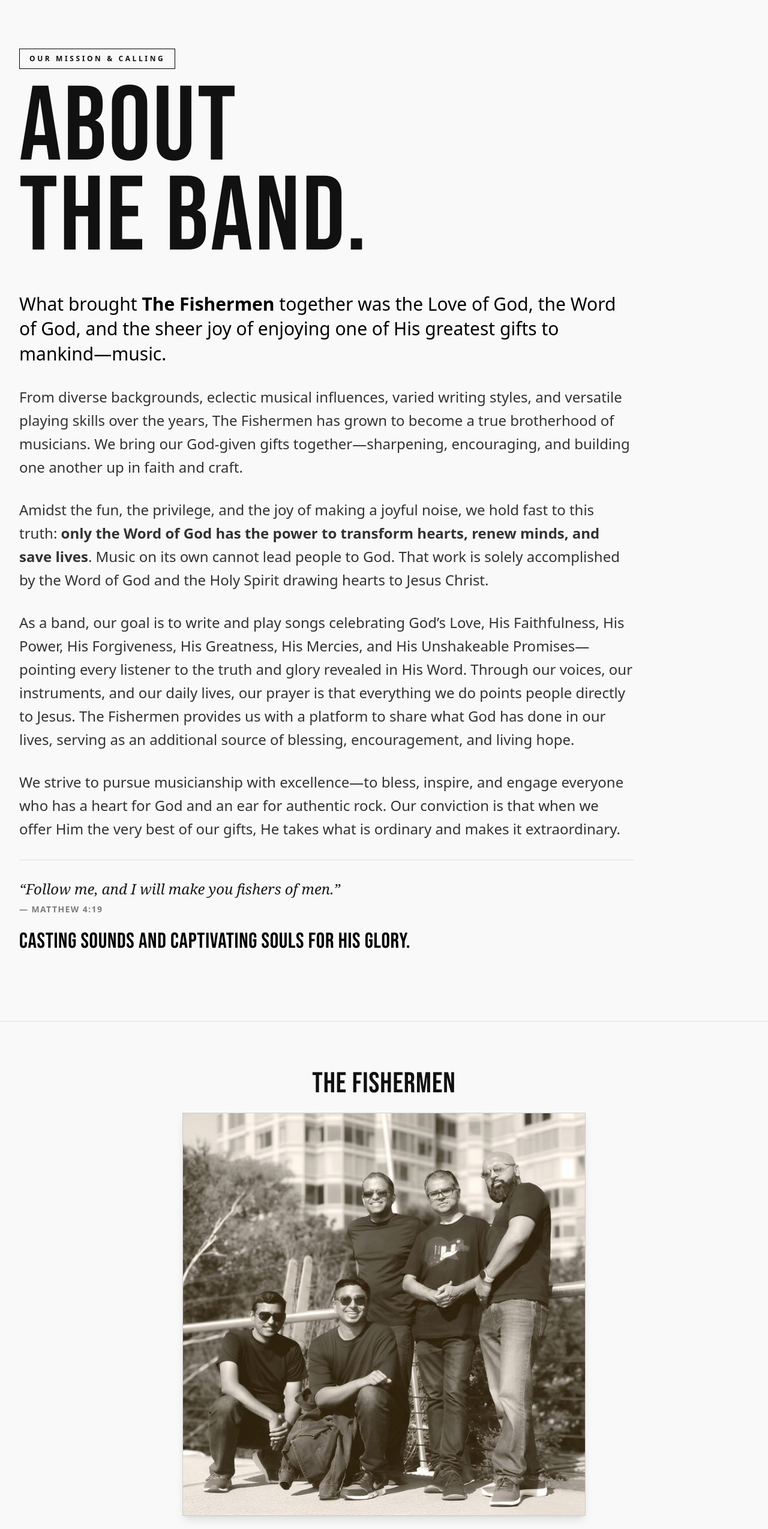
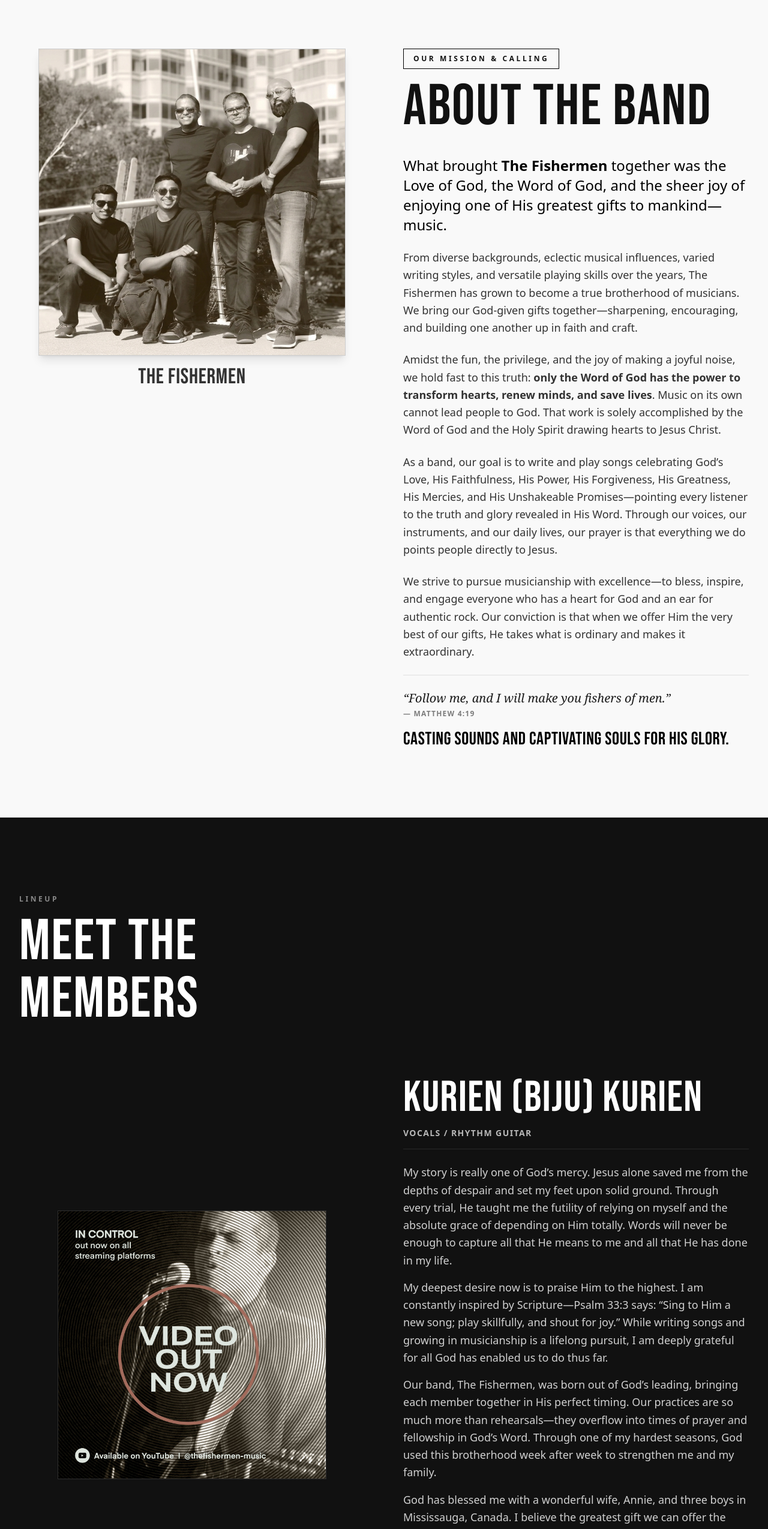
Before and after one commit to levinttgit/fishermen, a Next.js app: page /fishermen/about in a window 1280 px wide. Shown: the part 160-2709 px from the top of the page at 60% size. Built offline with nearby package versions, Linux system fonts and the light colour scheme.

Commit message:
Layout: place band photo side-by-side with About The Band story

```diff
--- a/src/app/about/page.tsx
+++ b/src/app/about/page.tsx
@@ -88,22 +88,51 @@ export default function AboutPage() {
       </nav>
 
       <main className="w-full">
-        {/* About Header Section */}
+        {/* About Header & Full Band Section (Side-by-Side) */}
         <motion.section
           initial="hidden"
           animate="visible"
           variants={fadeUp}
           className="px-8 py-20 md:py-28 max-w-7xl mx-auto border-b border-black/10"
         >
-          <span className="font-bold tracking-[0.3em] uppercase text-xs mb-6 inline-block border border-black px-4 py-2">
+          <div className="flex flex-col lg:flex-row items-start gap-12 lg:gap-16">
+            {/* Band Photo (4x4 Square) */}
+            <div className="w-full lg:w-1/2 flex flex-col items-center">
+              <div className="w-full max-w-lg aspect-square bg-neutral-200 border border-black/10 relative overflow-hidden group shadow-lg">
+                <img
+                  src={bandPhotoUrl}
+                  alt="The Fishermen Band"
+                  className="w-full h-full object-cover object-center"
+                  onError={(e) => {
+                    e.currentTarget.style.display = "none";
+                    const fallback = e.currentTarget.parentElement?.querySelector(".fallback-placeholder") as HTMLElement;
+                    if (fallback) fallback.style.display = "flex";
+                  }}
+                />
+                <div className="fallback-placeholder hidden absolute inset-0 w-full h-full border-2 border-dashed border-black/30 flex-col items-center justify-center text-center p-8">
+                  <svg className="w-16 h-16 text-black/30 mb-4" fill="none" stroke="currentColor" viewBox="0 0 24 24">
+                    <path strokeLinecap="round" strokeLinejoin="round" strokeWidth="1.5" d="M4 16l4.586-4.586a2 2 0 012.828 0L16 16m-2-2l1.586-1.586a2 2 0 012.828 0L20 14m-6-6h.01M6 20h12a2 2 0 002-2V6a2 2 0 00-2 2v12a2 2 0 002 2z" />
+                  </svg>
+                  <p className="font-display text-2xl md:text-3xl uppercase tracking-wider text-black/60">Band Picture: band.jpg</p>
+                  <p className="text-xs uppercase tracking-widest text-black/40 mt-1">Place file in: public/images/band.jpg</p>
+                </div>
+              </div>
+              <h2 className="font-display text-3xl md:text-4xl uppercase tracking-wider text-black/80 mt-4">
+                The Fishermen
+              </h2>
+            </div>
+
+            {/* About Text */}
+            <div className="w-full lg:w-1/2 flex flex-col justify-center">
+              <span className="font-bold tracking-[0.3em] uppercase text-xs mb-4 inline-block border border-black px-4 py-2 self-start">
                 Our Mission & Calling
               </span>
-          <h1 className="font-display text-[7rem] md:text-[11rem] leading-[0.85] uppercase mb-12">
-            About <br /> The Band.
+              <h1 className="font-display text-6xl md:text-8xl leading-none uppercase mb-8">
+                About The Band
               </h1>
 
-          <div className="space-y-8 text-lg md:text-2xl font-normal text-black/80 leading-relaxed max-w-5xl">
-            <p className="text-2xl md:text-3xl font-medium text-black leading-snug">
+              <div className="space-y-6 text-base md:text-lg font-normal text-black/80 leading-relaxed">
+                <p className="text-xl md:text-2xl font-medium text-black leading-snug">
                   What brought <strong>The Fishermen</strong> together was the Love of God, the Word of God, and the sheer joy of enjoying one of His greatest gifts to mankind—music.
                 </p>
 
@@ -116,56 +145,22 @@ export default function AboutPage() {
                 </p>
 
                 <p>
-              As a band, our goal is to write and play songs celebrating God’s Love, His Faithfulness, His Power, His Forgiveness, His Greatness, His Mercies, and His Unshakeable Promises—pointing every listener to the truth and glory revealed in His Word. Through our voices, our instruments, and our daily lives, our prayer is that everything we do points people directly to Jesus. The Fishermen provides us with a platform to share what God has done in our lives, serving as an additional source of blessing, encouragement, and living hope.
+                  As a band, our goal is to write and play songs celebrating God’s Love, His Faithfulness, His Power, His Forgiveness, His Greatness, His Mercies, and His Unshakeable Promises—pointing every listener to the truth and glory revealed in His Word. Through our voices, our instruments, and our daily lives, our prayer is that everything we do points people directly to Jesus.
                 </p>
 
                 <p>
                   We strive to pursue musicianship with excellence—to bless, inspire, and engage everyone who has a heart for God and an ear for authentic rock. Our conviction is that when we offer Him the very best of our gifts, He takes what is ordinary and makes it extraordinary.
                 </p>
 
-            <div className="pt-8 border-t border-black/10">
-              <blockquote className="italic text-xl md:text-2xl text-black/90 font-serif mb-4">
+                <div className="pt-6 border-t border-black/10">
+                  <blockquote className="italic text-lg md:text-xl text-black/90 font-serif mb-3">
                     “Follow me, and I will make you fishers of men.”
-                <span className="block text-sm not-italic font-bold font-sans uppercase tracking-widest text-black/50 mt-2">— Matthew 4:19</span>
+                    <span className="block text-xs not-italic font-bold font-sans uppercase tracking-widest text-black/50 mt-1">— Matthew 4:19</span>
                   </blockquote>
-              <p className="font-display text-3xl md:text-4xl text-black tracking-wide uppercase pt-2">
+                  <p className="font-display text-2xl md:text-3xl text-black tracking-wide uppercase pt-1">
                     Casting Sounds and Captivating Souls for His Glory.
                   </p>
                 </div>
-          </div>
-        </motion.section>
-
-        {/* Band Full Photo */}
-        <motion.section
-          initial="hidden"
-          whileInView="visible"
-          viewport={{ once: true, margin: "-100px" }}
-          variants={fadeUp}
-          className="px-8 py-20 max-w-7xl mx-auto"
-        >
-          <div className="mb-6 flex justify-center">
-            <h2 className="font-display text-4xl md:text-5xl uppercase">The Fishermen</h2>
-          </div>
-
-          <div className="w-full flex justify-center">
-            <div className="w-full max-w-2xl aspect-square bg-neutral-200 border border-black/10 relative overflow-hidden group shadow-lg">
-              <img
-                src={bandPhotoUrl}
-                alt="The Fishermen Band"
-                className="w-full h-full object-cover object-center"
-                onError={(e) => {
-                  // Show placeholder if image not yet placed in folder
-                  e.currentTarget.style.display = "none";
-                  const fallback = e.currentTarget.parentElement?.querySelector(".fallback-placeholder") as HTMLElement;
-                  if (fallback) fallback.style.display = "flex";
-                }}
-              />
-              <div className="fallback-placeholder hidden absolute inset-0 w-full h-full border-2 border-dashed border-black/30 flex-col items-center justify-center text-center p-8">
-                <svg className="w-16 h-16 text-black/30 mb-4" fill="none" stroke="currentColor" viewBox="0 0 24 24">
-                  <path strokeLinecap="round" strokeLinejoin="round" strokeWidth="1.5" d="M4 16l4.586-4.586a2 2 0 012.828 0L16 16m-2-2l1.586-1.586a2 2 0 012.828 0L20 14m-6-6h.01M6 20h12a2 2 0 002-2V6a2 2 0 00-2 2v12a2 2 0 002 2z" />
-              </svg>
-              <p className="font-display text-2xl md:text-3xl uppercase tracking-wider text-black/60">Band Picture: band.jpg</p>
-              <p className="text-xs uppercase tracking-widest text-black/40 mt-1">Place file in: public/images/band.jpg</p>
               </div>
             </div>
           </div>
```
Lines whose indentation alone changed are shown as unchanged.
